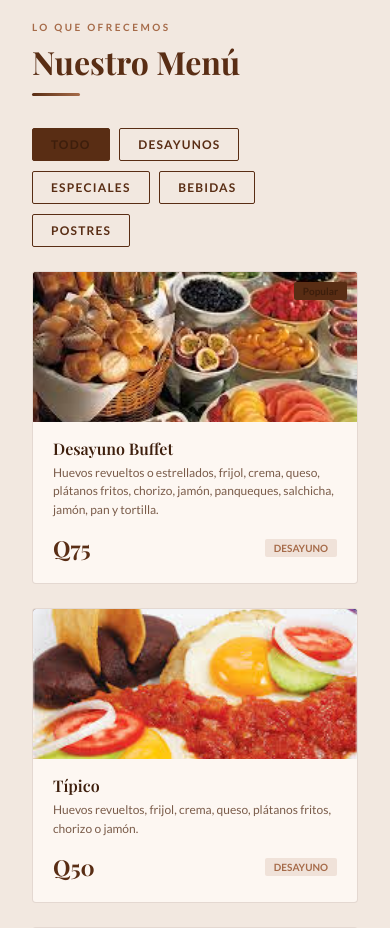
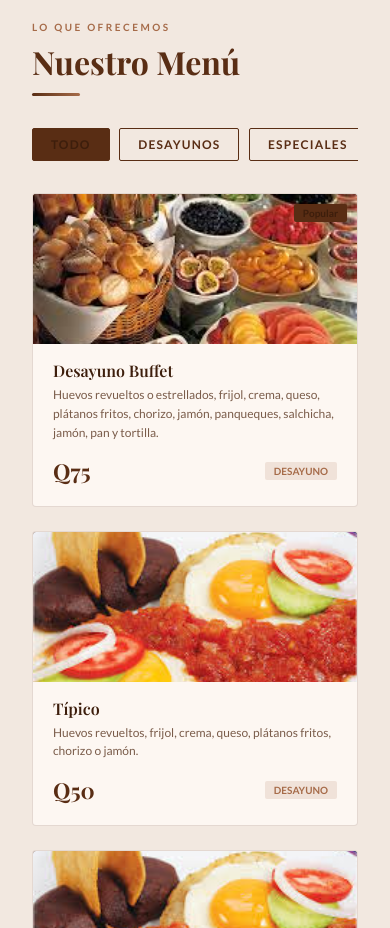
Before and after one commit to Hector-oreno/conception-coffee-web, a plain HTML site: page index.html in a window 390 px wide. Shown: the part 5320-6248 px from the top of the page. Drawn offline with nearby package versions, Linux system fonts and the light colour scheme.

Commit message:
Improve mobile menu categories UX

```diff
--- a/css/style.css
+++ b/css/style.css
@@ -1726,4 +1726,23 @@
           background-position: center;
         }
 
+        .menu-cats {
+          flex-wrap: nowrap;
+          overflow-x: auto;
+          overflow-y: hidden;
+          -webkit-overflow-scrolling: touch;
+          scrollbar-width: none;
+          padding-bottom: 8px;
+        }
+
+        .menu-cats::-webkit-scrollbar {
+         display: none;
+        }
+
+        .cat-btn {
+         flex-shrink: 0;
+         white-space: nowrap;
+        }
+
+
     }
--- a/js/main.js
+++ b/js/main.js
@@ -232,6 +232,31 @@
       // Arrancar auto-play
       timer = setInterval(() => goTo(current + 1), DELAY);
 
+      // Swipe para móviles
+      const hero = document.querySelector('.hero');
+
+      let touchStartX = 0;
+      let touchEndX = 0;
+
+      hero.addEventListener('touchstart', (e) => {
+      touchStartX = e.changedTouches[0].screenX;
+    });
+
+      hero.addEventListener('touchend', (e) => {
+      touchEndX = e.changedTouches[0].screenX;
+
+      const diff = touchStartX - touchEndX;
+
+      // Umbral mínimo para considerar swipe
+      if (Math.abs(diff) > 50) {
+       if (diff > 0) {
+        goTo(current + 1); // izquierda → siguiente
+          } else {
+          goTo(current - 1); // derecha → anterior
+        }
+      }
+    });
+
       // Parar al pasar el mouse encima (mejor UX)
       document.querySelector('.hero').addEventListener('mouseenter', () => clearInterval(timer));
       document.querySelector('.hero').addEventListener('mouseleave', () => {
```
